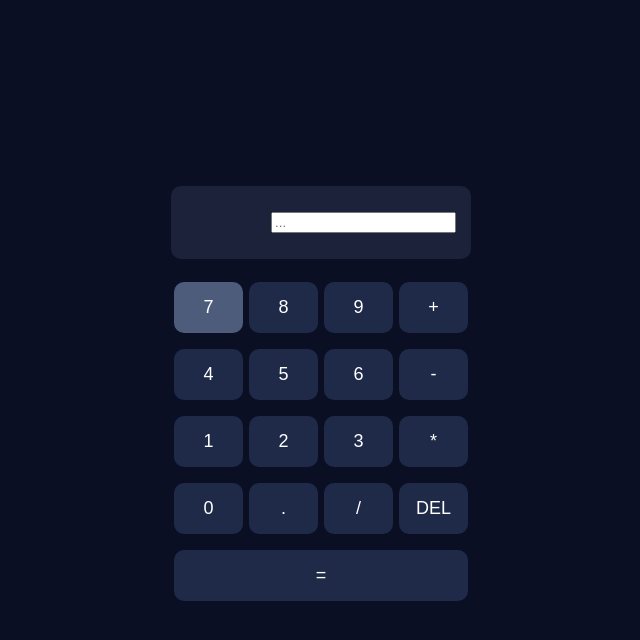
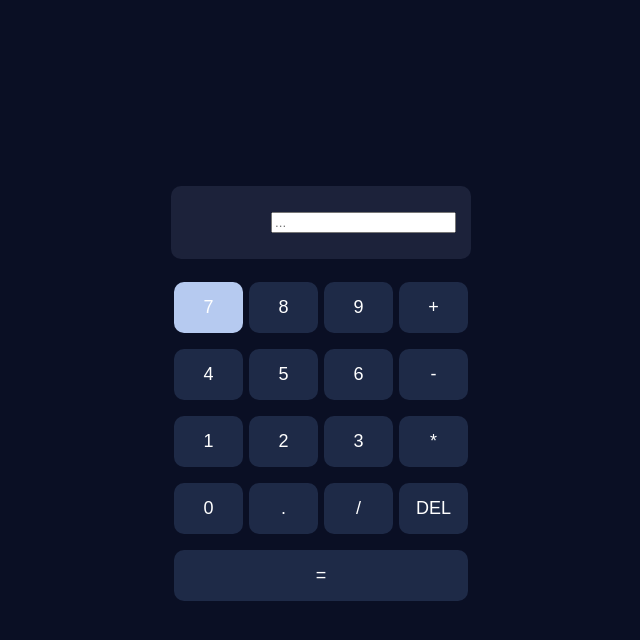
Before and after one commit to juliacoit/calculadora-py, a Flask app: page / in a window 1280 px wide, while the restyled element is pressed. Shown: the top 640 px of the page, without its empty margins (319-959 px from the left). Run offline with Flask 3, Linux system fonts and the light colour scheme.

Commit message:
mudar cor ao clicar

```diff
--- a/static/style.css
+++ b/static/style.css
@@ -60,5 +60,5 @@ button:hover {
 }
 
 button:active {
-    background-color: #4c5c7a;
+    background-color: #b6caf0;
 }
```
